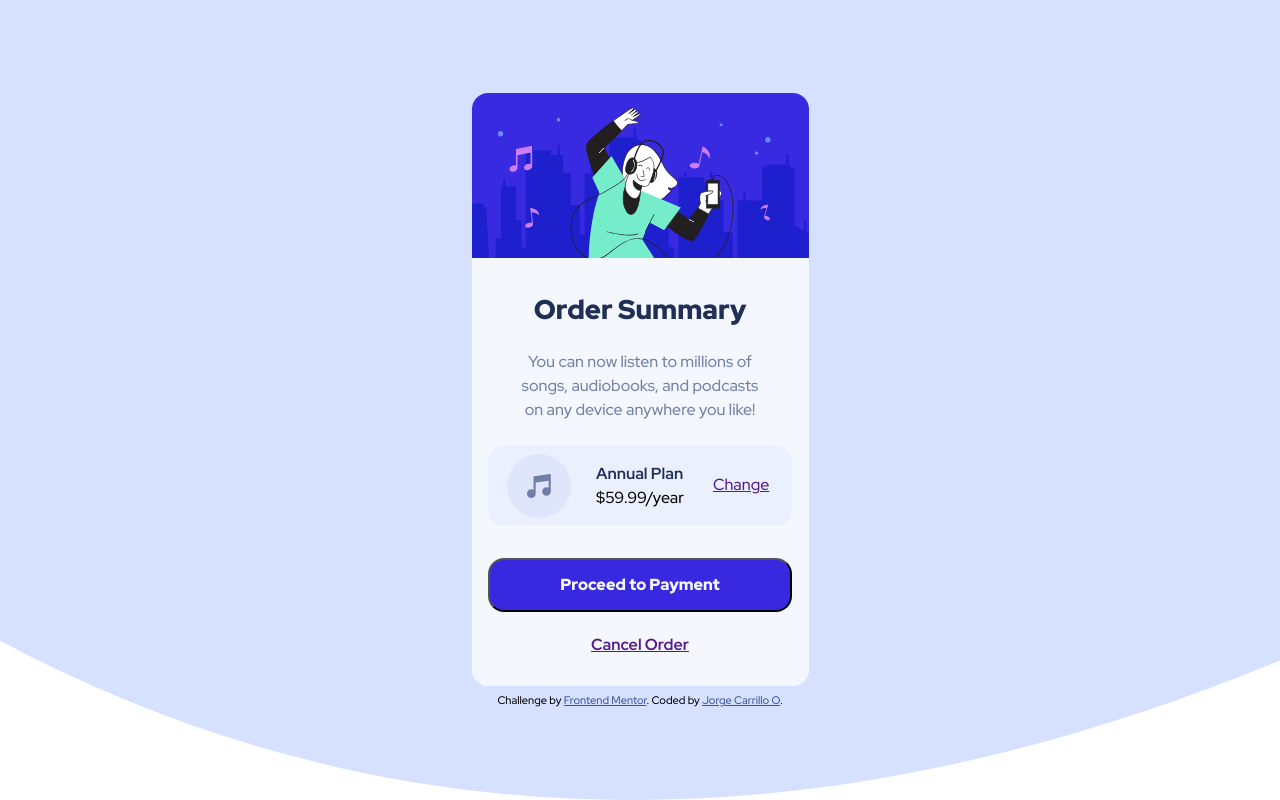
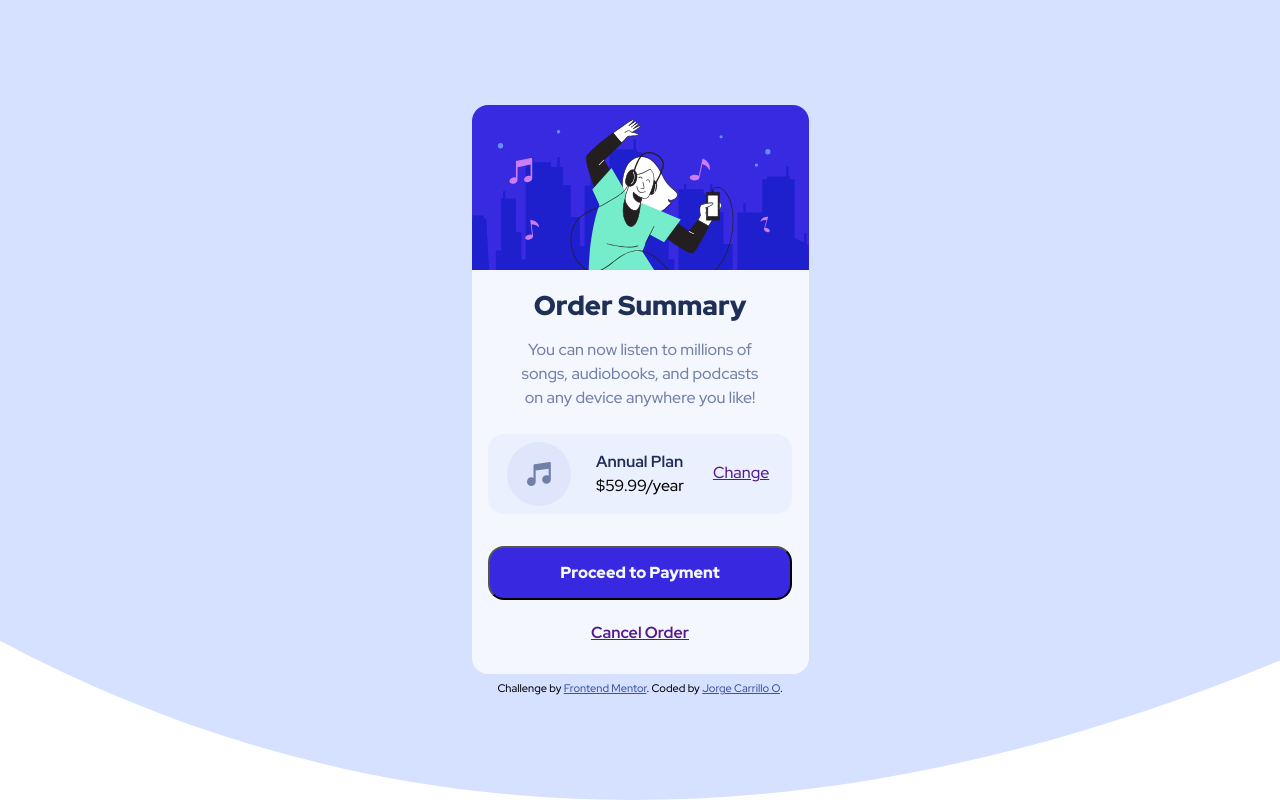
Before and after one commit to JRack92/Retos-Practicos---Proyecto, a plain HTML site: page retos/order-summary-component-main/index.html in a window 1280 px wide. Drawn offline with Linux system fonts and the light colour scheme.

Commit message:
Se hacen camions menores al proyecto de Order summary

```diff
--- a/retos/order-summary-component-main/index.html
+++ b/retos/order-summary-component-main/index.html
@@ -27,7 +27,7 @@
             alt="Banner Card"
           />
           <div class="Card__Body">
-            <h2 class="Card__Title">Order Summary</h2>
+            <h1 class="Card__Title">Order Summary</h1>
             <p class="Card__Info">
               You can now listen to millions of songs, audiobooks, and podcasts
               on any device anywhere you like!
--- a/retos/order-summary-component-main/styles/style.css
+++ b/retos/order-summary-component-main/styles/style.css
@@ -11,8 +11,8 @@
 }
 
 * {
-  margin: 0;
-  padding: 0;
+  margin: 0px;
+  padding: 0px;
 }
 
 body {
@@ -34,6 +34,7 @@ body {
 
 .Card {
   background-color: var(--Verypaleblue);
+  /* background-color: var(--PaleBlue); */
 
   border-radius: 1rem;
 }
@@ -51,9 +52,9 @@ body {
 }
 
 .Card__Body .Card__Title {
+  margin: 0px;
   font-weight: 900;
-  padding-top: 1rem;
-  padding-bottom: 1.5rem;
+  padding-bottom: 1rem;
   color: var(--DarkBlue);
   font-size: 1.7rem;
 }
@@ -64,8 +65,8 @@ body {
 
   padding-left: 1.9rem;
   padding-right: 1.9rem;
+  padding-bottom: 1.5rem;
 
-  padding-bottom: 1.5rem;
   color: var(--DesaturatedBlue);
 }
 
```
